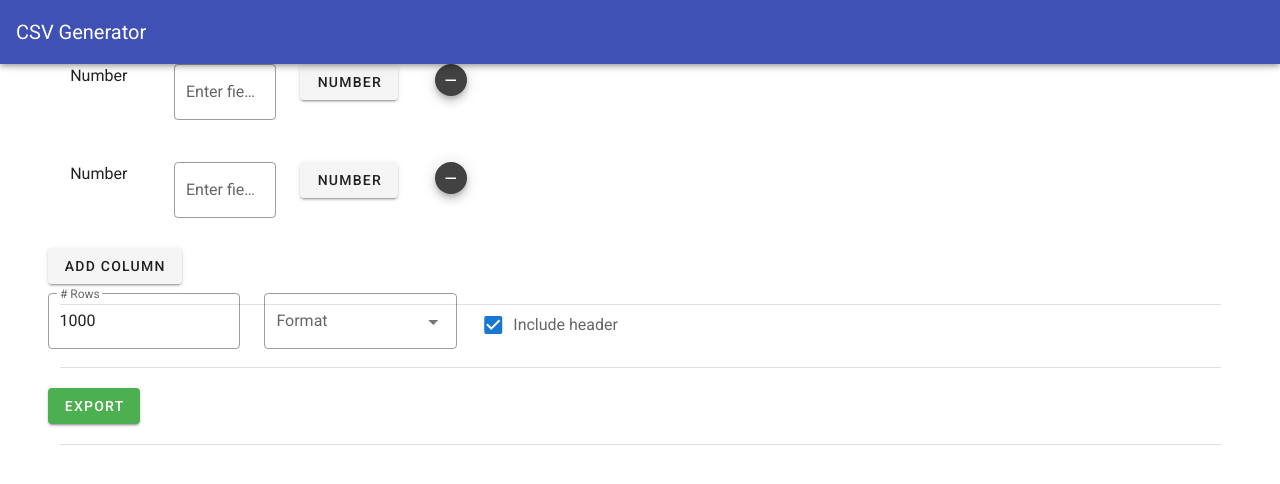
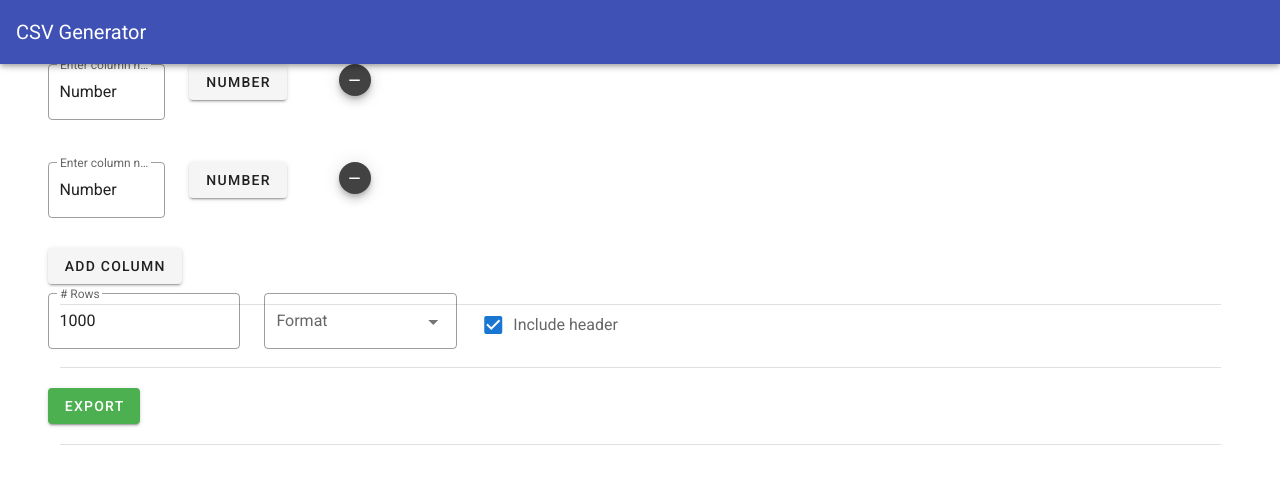
Before and after one commit to FBuervenich/random-csv-generator, a Vue app: page / in a window 1280 px wide. Shown: the top 484 px of the page. Built offline with nearby package versions, Linux system fonts and the light colour scheme.

Commit message:
ADD header appending functionality

```diff
--- a/src/components/CsvColumn.vue
+++ b/src/components/CsvColumn.vue
@@ -1,11 +1,11 @@
 <template>
   <div>
     <v-row>
-      <v-col align="center">
+      <!-- <v-col align="center">
         <span>{{ this.columnType.name }}</span>
-      </v-col>
+      </v-col> -->
       <v-col>
-        <v-text-field label="Enter field name..." outlined></v-text-field>
+        <v-text-field v-model="columnName" label="Enter column name..." outlined></v-text-field>
       </v-col>
       <v-col>
         <CsvColumnTypeSelector :columnType="columnType" />
@@ -33,16 +33,18 @@ export default {
     removeColumn() {
       this.$emit('columnRemoved');
     },
-    getColumnName: function () {
-      return this.columnType.name;
-    },
   },
   computed: {
-    columnName() {
-      return this.columnType.name;
+    columnName: {
+      get() {
+        return this.columnType.name;
+      },
+      set(value) {
+        this.$store.dispatch('column/setColumnName', { uuid: this.columnUUID, newName: value });
+      },
     },
     columnUUID() {
-      return columnType.uuid;
+      return this.columnType.uuid;
     },
   },
 };
--- a/src/components/CsvColumnTypeSelector.vue
+++ b/src/components/CsvColumnTypeSelector.vue
@@ -2,7 +2,7 @@
   <div>
     <v-dialog v-model="dialog" width="500" scrollable>
       <template v-slot:activator="{ on }">
-        <v-btn v-on="on">{{ columnType.name }}</v-btn>
+        <v-btn v-on="on">{{ columnType.identifier }}</v-btn>
       </template>
 
       <v-card>
@@ -19,7 +19,7 @@
                 class="columnTypeSelector"
                 cols="6"
               >
-                <h3>{{ currColumnType.getName() }}</h3>
+                <h3>{{ currColumnType.identifier }}</h3>
                 <span>{{ currColumnType.getDescription() }}</span>
               </v-col>
             </v-row>
--- a/src/components/CsvSettings.vue
+++ b/src/components/CsvSettings.vue
@@ -27,10 +27,17 @@ export default {
   data() {
     return {
       fileTypes: ['.csv'],
-      includeHeader: true,
     };
   },
   computed: {
+    includeHeader: {
+      get() {
+        return this.$store.getters.includeHeader;
+      },
+      set(val) {
+        this.$store.commit('UPDATE_INCLUDEHEADER', val);
+      },
+    },
     ...mapState({
       rowCount: (state) => state.settings.rowCount,
     }),
@@ -39,6 +46,9 @@ export default {
     updateRowCount(val) {
       this.$store.commit('UPDATE_ROWCOUNT', val);
     },
+    updateIncludeHeader(val) {
+      this.$store.commit('UPDATE_INCLUDEHEADER', val);
+    },
   },
 };
 </script>
--- a/src/features/csv_downloader.js
+++ b/src/features/csv_downloader.js
@@ -6,8 +6,6 @@ export class CSVDownloader {
 
   generateAndDownload() {
     const content = this.generateContent();
-    // let rows = ['hallo;was;geht?'];
-    // const content = rows.join('\n');
   }
 
   downloadContent(content) {
@@ -32,7 +30,13 @@ export class CSVDownloader {
 
     let worker = new GeneratorWorker();
     worker.addEventListener('message', (event) => {
-      const data = event.data;
+      let data = event.data;
+
+      const includeHeader = store.getters['includeHeader'];
+      if (includeHeader) {
+        const header = store.getters['column/getColumns'].map((column) => column.name).join(';');
+        data = header + '\n' + data;
+      }
 
       const uriContent = 'data:text/csv;charset=utf-8,' + data;
 
--- a/src/store/modules/column.js
+++ b/src/store/modules/column.js
@@ -23,18 +23,13 @@ export const mutations = {
   REMOVE_COLUMN(state, uuid) {
     state.columns = state.columns.filter((column) => column.uuid !== uuid);
   },
-  SET_COLUMN(state, { uuid, payload }) {
-    let id = getters.getColumnIndex(state)(uuid);
-    if (id != -1) {
-      // replace the item with splice() because vue cannot observe the change otherwise
-      state.columns.splice(id, 1, payload);
-    }
+  SET_COLUMN(state, { id, payload }) {
+    // replace the item with splice() because vue cannot observe the change otherwise
+    state.columns.splice(id, 1, payload);
   },
-  SET_COLUMN_NAME(state, { uuid, newName }) {
-    let id = getters.getColumnIndex(state, uuid);
-    if (id != -1) {
-      this.$set(state.columns[id], 'name', newName);
-    }
+  SET_COLUMN_NAME(state, { id, newName }) {
+    // this.$set(state.columns[id], 'name', newName);
+    state.columns[id].name = newName;
   },
 };
 
@@ -45,10 +40,16 @@ export const actions = {
   removeColumn({ commit }, id) {
     commit('REMOVE_COLUMN', id);
   },
-  setColumn({ commit }, { uuid, payload }) {
-    commit('SET_COLUMN', { uuid, payload });
+  setColumn({ commit, getters }, { uuid, payload }) {
+    const id = getters.getColumnIndex(uuid);
+    if (id != -1) {
+      commit('SET_COLUMN', { id, payload });
+    }
   },
-  setColumnName({ commit }, { uuid, newName }) {
-    commit('SET_COLUMN_NAME', { uuid, newName });
+  setColumnName({ commit, getters }, { uuid, newName }) {
+    const id = getters.getColumnIndex(uuid);
+    if (id != -1) {
+      commit('SET_COLUMN_NAME', { id, newName });
+    }
   },
 };
--- a/src/store/modules/exportSettings.js
+++ b/src/store/modules/exportSettings.js
@@ -2,11 +2,15 @@ export const namespaced = false;
 
 export const state = {
   rowCount: 1000,
+  includeHeader: true,
 };
 
 export const getters = {
   rowCount: (state) => {
     return state.rowCount;
+  },
+  includeHeader: (state) => {
+    return state.includeHeader;
   },
 };
 
@@ -14,4 +18,7 @@ export const mutations = {
   UPDATE_ROWCOUNT(state, payload) {
     state.rowCount = payload;
   },
+  UPDATE_INCLUDEHEADER(state, payload) {
+    state.includeHeader = payload;
+  },
 };
```
